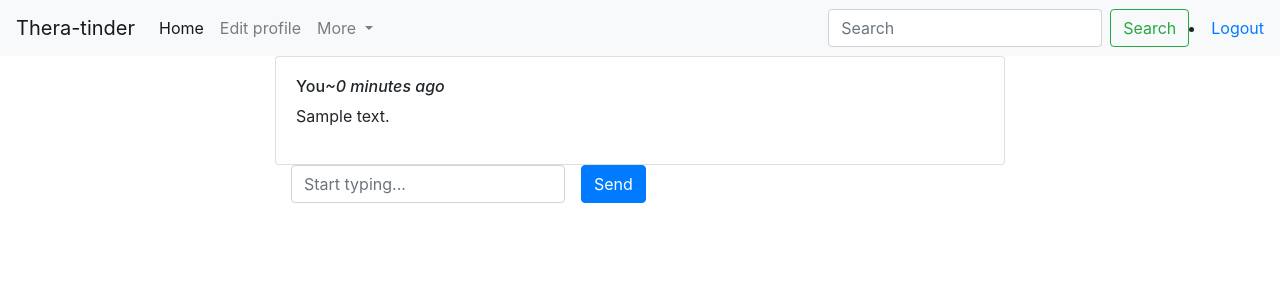
After one commit to BuckyTheBoss/therapy, a Django app: page /chat/1 in a window 1280 px wide. The commit adds this page. Shown: the top 300 px of the page. Run offline with Django 3.2, Linux system fonts and the light colour scheme; a user stored in the database is signed in; tables that the repository leaves empty hold one stand-in row (values such as "Sample post"); some libraries are stand-ins or nearby versions.

Commit message:
chat initilization, view, basic html for patient

```diff
--- /dev/null
+++ b/therapy/main/templates/chat.html
@@ -0,0 +1,41 @@
+{% extends 'base.html' %}
+{% load crispy_forms_tags %}
+{% block content %}
+	<!-- display chat messages -->
+	{% for message in chat.message_set.all %}
+		{% if request.user.profile == message.profile %}
+			<div class="card">
+				<div class="card-body">
+					<h6>You<cite class="grey-text darken-1">~{{message.timestamp | timesince}} ago</cite>
+					</h6>
+					<p>{{message.content}}</p>
+				</div>
+			</div>
+		{% else %}
+			<div class="card">
+				<div class="card-body">
+					<h6 class="card-title">
+					<a class='dropdown-trigger ' href='#' data-target='dropdown1'>{{message.patient.user.username}}</a> <cite class="grey-text darken-1">~{{message.timestamp | timesince}} ago</cite>
+					</h6>
+					<ul id='dropdown1' class='dropdown-content'>
+						<li><a href="#!">Message</a></li>
+						<li><a href="#!">View Profile</a></li>
+
+					</ul>
+					<p class="card-text">{{message.content}}</p>
+				</div>
+			</div>
+		{% endif %}
+	{% endfor %}
+
+
+	<form method="POST" class="form-inline">
+		{% csrf_token %}
+		<div class="form-group mx-sm-3 mb-2">
+			<label for="content" class="sr-only">Message</label>
+			<input name="content" class="form-control" id="content" placeholder="Start typing...">
+		</div>
+		<button type="submit" class="btn btn-primary mb-2">Send</button>
+	</form>
+
+{% endblock %}
--- a/therapy/main/templates/index.html
+++ b/therapy/main/templates/index.html
@@ -32,9 +32,6 @@
 
 
 
- {% for therapist in therapists %}
-
-
   {% endfor %}
 
 
--- a/therapy/main/templates/profile_edit.html
+++ b/therapy/main/templates/profile_edit.html
@@ -10,7 +10,7 @@
 	{% csrf_token %}
 	{{ form2 | crispy}}
 	{{form | crispy}}
-	<button class="btn" type="submit">Edit</button>
+	<button class="btn btn-primary" type="submit">Edit</button>
 
 </form>
 
--- a/therapy/main/urls.py
+++ b/therapy/main/urls.py
@@ -17,4 +17,5 @@
     path('index', views.index, name='index'),
     path('signup/patient/', views.signup, name='patient_signup'),
     path('patient_matched_index', views.patient_matched_index, name='patient_matched_index'),
+    path('chat/<int:therapist_id>', views.patient_chat, name='chatroom'),
 ]
--- a/therapy/main/views.py
+++ b/therapy/main/views.py
@@ -58,3 +58,21 @@
 def patient_matched_index(request):
 
 	return render(request, 'patient_matched_index.html')
+
+
+def patient_chat(request, therapist_id):
+	chat = Chat.objects.filter(therapist__id=therapist_id).filter(patient__id=request.user.patient.id).first()
+	if request.user.is_patient and chat == None:
+		chat = Chat(therapist=Therapist.objects.get(pk=therapist_id), patient=request.user.patient)
+		chat.save()
+	if request.method == 'POST':
+		message = Message(chat=chat, content=request.POST.get('content'), user=request.user)
+		message.save()
+	return render(request, 'chat.html', {'chat' : chat})
+
+
+# def therapist_chat(request, chat_id)
+# 	chat = Chat.objects.filter(pk=chat_id)
+# 	if chat.therapist != request.user.therapist:
+# 		#flash message "not your caht to see"
+# 		return redirect('index')
```
Also changed, not shown: 1 other file.
